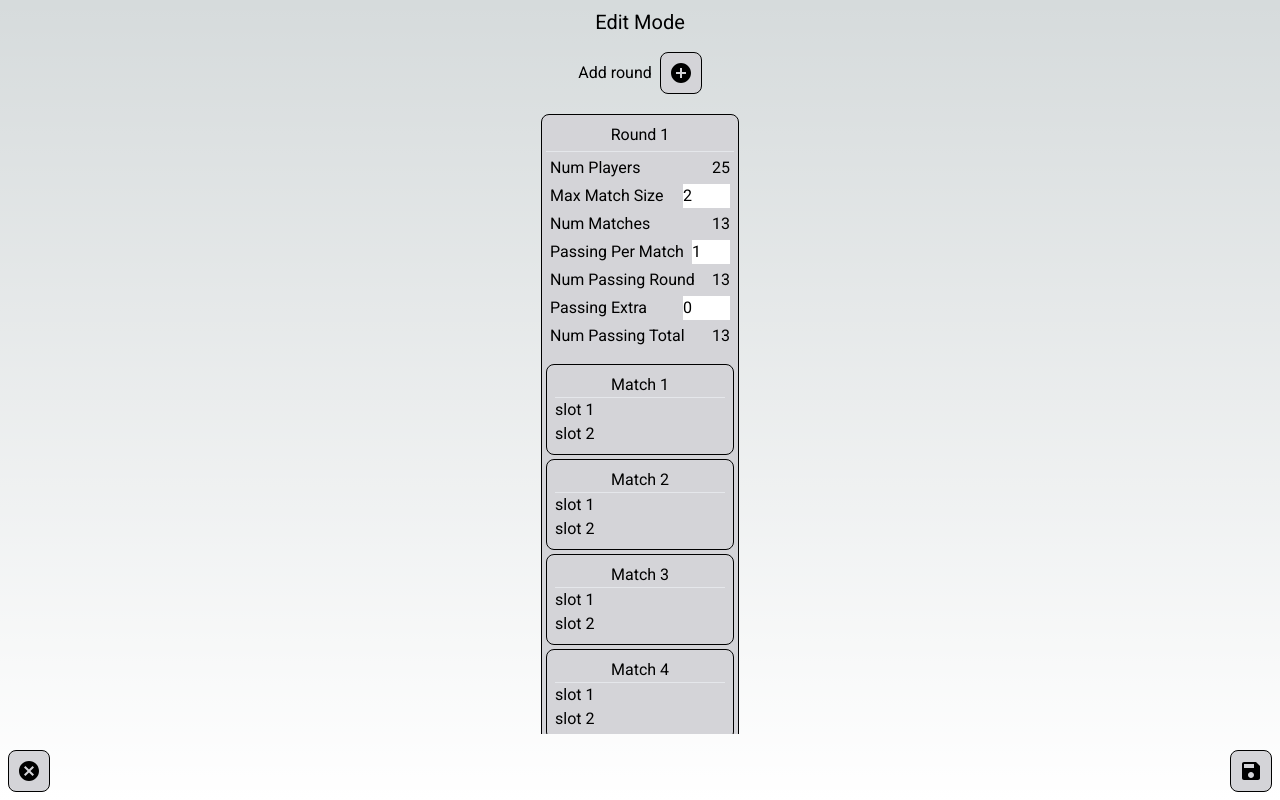
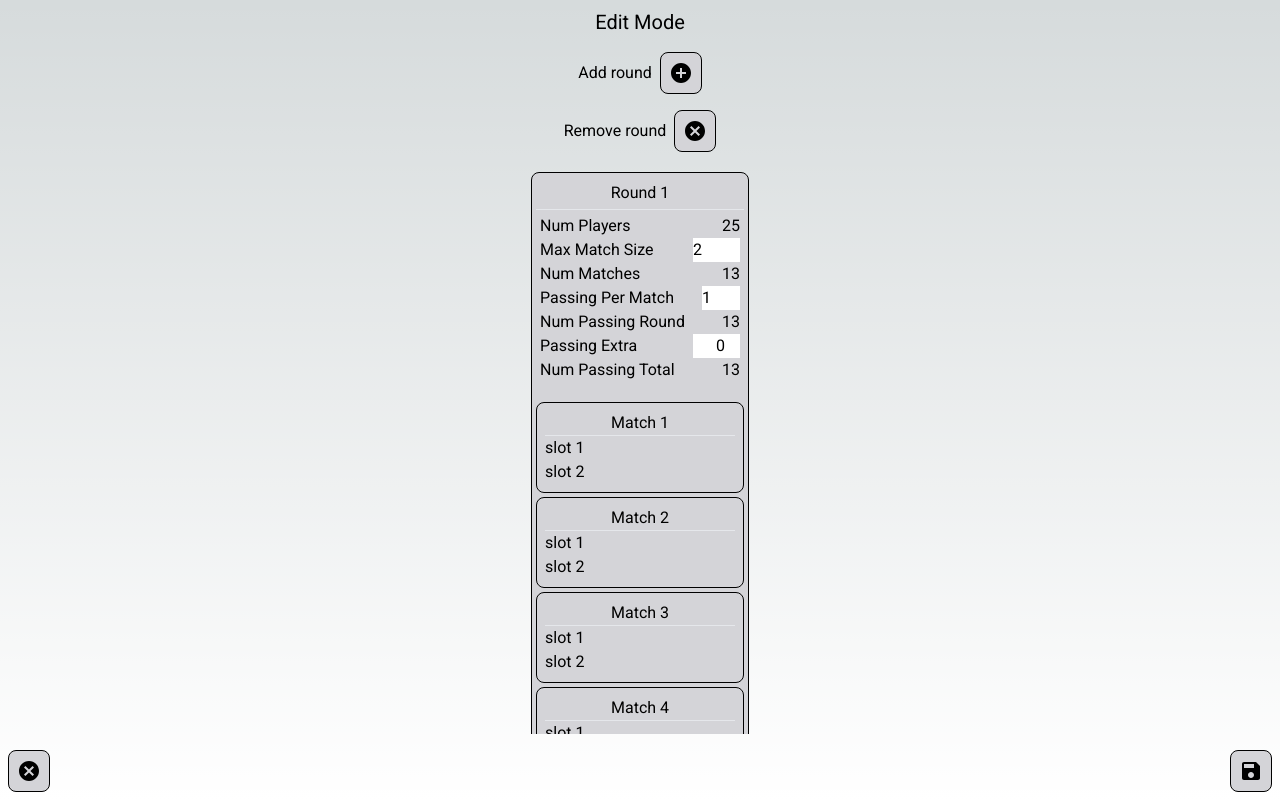
Before and after one commit to nilsfs7/fsmeet-frontend, a Next.js app: page /events/1/comps/1/1/mode in a window 1280 px wide. Built offline with nearby package versions, Linux system fonts and the light colour scheme; no server answers; sample sign-in values are in the browser's storage.

Commit message:
comp mode: refactor layout

```diff
--- a/pages/events/[eventId]/comps/[compId]/[edit]/mode.tsx
+++ b/pages/events/[eventId]/comps/[compId]/[edit]/mode.tsx
@@ -166,6 +166,12 @@ const ModeEditing = (props: any) => {
     setRounds(rnds);
   };
 
+  const removeLastRound = () => {
+    const rnds = Array.from(rounds);
+    rnds.pop();
+    setRounds(rnds);
+  };
+
   const getParentRound = (roundId: number): Round => {
     return rounds[roundId - 1];
   };
@@ -218,6 +224,15 @@ const ModeEditing = (props: any) => {
             <ActionButton action={Action.ADD} onClick={addRound} />
           </div>
         </div>
+
+        <div className="my-2 flex">
+          <div className="pr-1">
+            <div className="flex h-full items-center">Remove round</div>
+          </div>
+          <div className="pl-1">
+            <ActionButton action={Action.CANCEL} onClick={removeLastRound} />
+          </div>
+        </div>
       </div>
 
       <div className={`m-2 flex justify-center overflow-y-auto `}>
@@ -226,17 +241,26 @@ const ModeEditing = (props: any) => {
             return (
               <div key={`rnd-${i}`} className="m-1 rounded-lg border border-black bg-primary-light p-1">
                 <div className="my-1 text-center">{round.name}</div>
+
                 <hr />
-                <div className="my-1 flex justify-between">
-                  <div className="mx-1">Num Players</div>
-                  <div className="mx-1">{round.numberPlayers}</div>
+
+                <div className="flex gap-2 p-1">
+                  <div>
+                    <div className="">Num Players</div>
+                    <div className="">Max Match Size</div>
+                    <div className="">Num Matches</div>
+                    <div className="">Passing Per Match</div>
+                    <div className="">Num Passing Round</div>
+                    <div className="">Passing Extra</div>
+                    <div className="">Num Passing Total</div>
                   </div>
 
-                <div className="my-1 flex justify-between">
-                  <div className="mx-1">Max Match Size</div>
+                  <div>
+                    <div className="text-end">{round.numberPlayers}</div>
+
+                    <div className="text-end">
                       <input
                         id={`input-max-match-size-${i}`}
-                    className="mx-1"
                         type="number"
                         min={minMatchSize}
                         max={numParticipants}
@@ -247,16 +271,11 @@ const ModeEditing = (props: any) => {
                       />
                     </div>
 
-                <div className="my-1 flex justify-between">
-                  <div className="mx-1">Num Matches</div>
-                  <div className="mx-1">{round.matches.length}</div>
-                </div>
+                    <div className="text-end">{round.matches.length}</div>
 
-                <div className="my-1 flex justify-between">
-                  <div className="mx-1">Passing Per Match</div>
+                    <div className="text-end">
                       <input
                         id={`input-max-passing-${i}`}
-                    className="mx-1"
                         type="number"
                         min={minPassingPerMatch}
                         defaultValue={minPassingPerMatch}
@@ -266,16 +285,12 @@ const ModeEditing = (props: any) => {
                       />
                     </div>
 
-                <div className="my-1 flex justify-between">
-                  <div className="mx-1">Num Passing Round</div>
-                  <div className="mx-1">{round.matches.length * round.passingPerMatch}</div>
-                </div>
+                    <div className="text-end">{round.matches.length * round.passingPerMatch}</div>
 
-                <div className="my-1 flex justify-between">
-                  <div className="mx-1">Passing Extra</div>
+                    <div className="text-end">
                       <input
                         id={`input-passing-extra-${i}`}
-                    className="mx-1"
+                        className="text-end"
                         type="number"
                         min={minPassingExtra}
                         defaultValue={minPassingExtra}
@@ -285,9 +300,8 @@ const ModeEditing = (props: any) => {
                       />
                     </div>
 
-                <div className="my-1 flex justify-between">
-                  <div className="mx-1">Num Passing Total</div>
-                  <div className="mx-1">{round.advancingTotal}</div>
+                    <div className="text-end">{round.advancingTotal}</div>
+                  </div>
                 </div>
 
                 <div className="mt-4">
```
Lines whose indentation alone changed are shown as unchanged.
